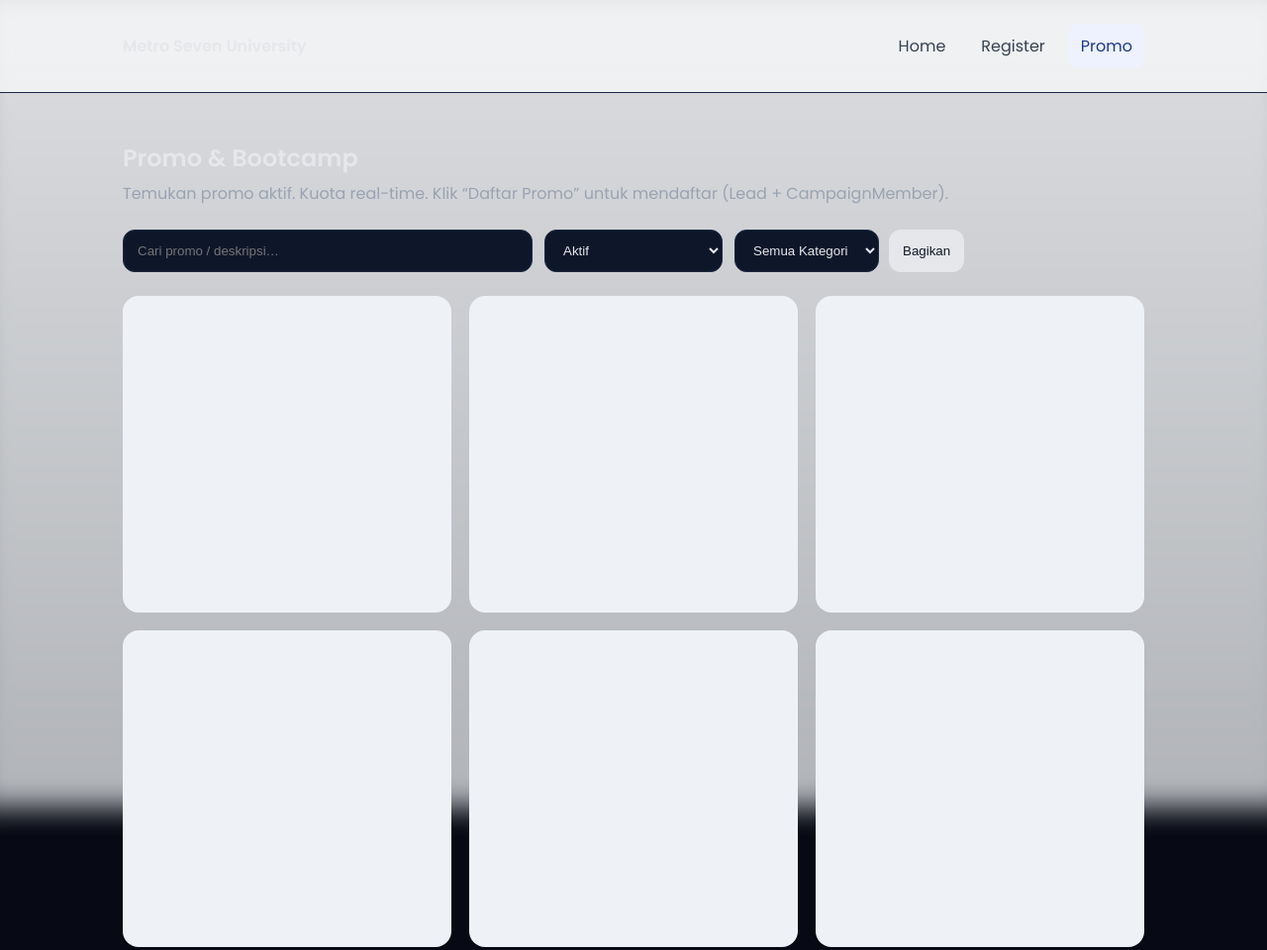
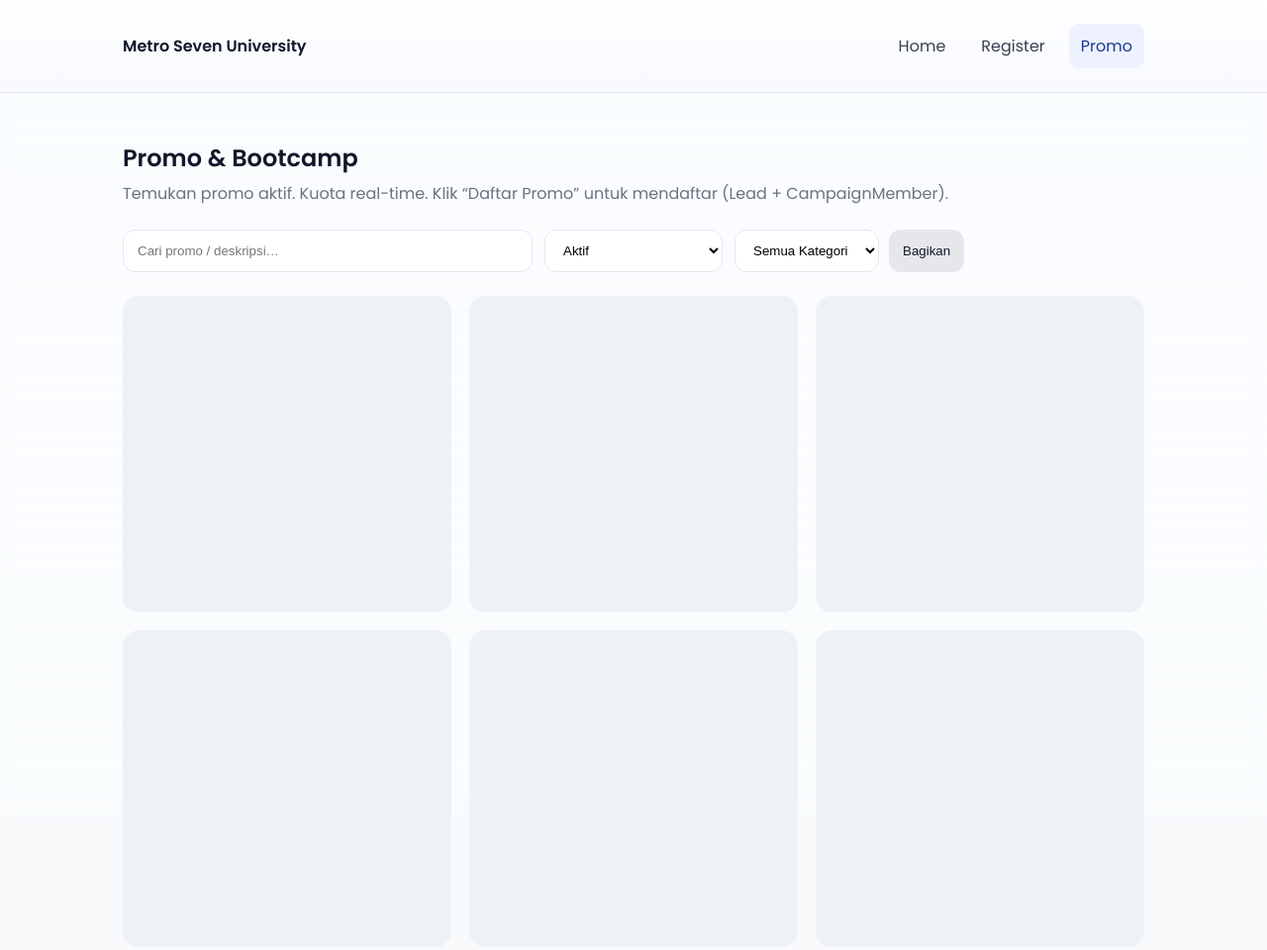
Before and after one commit to rykuzz/MetroSeven-webToLead, a website: page src/promos.html in a window 1280 px wide. Shown: the top 960 px of the page at 99% size. Drawn offline with Linux system fonts and the dark colour scheme; some packages are replaced by stand-ins of ours; a script that the page names is missing.

Commit message:
Refactor CSS styles for improved organization

```diff
--- a/src/css/promos.css
+++ b/src/css/promos.css
@@ -3,13 +3,6 @@
   --primary:#2563eb; --primary-600:#1d4ed8; --ring:rgba(37,99,235,.25);
   --chip:#f3f4f6; --sale:#f43f5e; --bg:#f8fafc; --border:#e5e7eb;
   --shadow:rgba(15,23,42,.06); --shadow-2:rgba(15,23,42,.10);
-}
-@media (prefers-color-scheme: dark) {
-  :root{
-    --card:#0b1020; --bg:#070a14; --ink:#e5e7eb;
-    --muted:#9aa3b2; --border:#1f2a44; --chip:#111a2d;
-    --shadow:rgba(0,0,0,.35); --shadow-2:rgba(0,0,0,.5);
-  }
 }
 *{box-sizing:border-box}
 html,body{margin:0;padding:0;font-family:Poppins,system-ui,-apple-system,Segoe UI,Roboto,Ubuntu,'Helvetica Neue',Arial;color:var(--ink);background:var(--bg)}
@@ -23,11 +16,8 @@ html,body{margin:0;padding:0;font-family:Poppins,system-ui,-apple-system,Segoe U
 }
 .site-header, main.container, .modal{position:relative; z-index:1}
 
-/* Header (glass-ready) */
+/* Header */
 .site-header{background:linear-gradient(180deg,#fff,#f7f9ff);border-bottom:1px solid var(--border);position:sticky;top:0;z-index:50}
-@supports (backdrop-filter: blur(6px)) {
-  .site-header{background:rgba(255,255,255,.6);backdrop-filter:saturate(140%) blur(8px)}
-}
 .site-header .container{display:flex;align-items:center;gap:24px}
 .brand{font-weight:700;text-decoration:none;color:var(--ink)}
 .nav{margin-left:auto;display:flex;gap:12px}
@@ -43,9 +33,6 @@ html,body{margin:0;padding:0;font-family:Poppins,system-ui,-apple-system,Segoe U
 .filters-actions{display:flex;gap:10px}
 .input{padding:12px 14px;border:1px solid var(--border);border-radius:12px;outline:none;background:#fff}
 .input:focus{border-color:var(--primary);box-shadow:0 0 0 3px var(--ring)}
-@media (prefers-color-scheme: dark){
-  .input{background:#0e172a;color:var(--ink)}
-}
 
 /* Grid & Card */
 .grid{display:grid;grid-template-columns:repeat(3,1fr);gap:18px}
@@ -61,7 +48,7 @@ html,body{margin:0;padding:0;font-family:Poppins,system-ui,-apple-system,Segoe U
 .badge-cat{background:var(--chip)}
 .badge-quota{background:#111827;color:#fff;opacity:.95}
 
-/* Badge wrappers (diskon kiri, kuota kanan) */
+/* Badge wrappers */
 .badges-left,.badges-right{position:absolute;top:10px;display:flex;flex-direction:column;gap:8px;z-index:2}
 .badges-left{left:10px;align-items:flex-start}
 .badges-right{right:10px;align-items:flex-end}
@@ -118,7 +105,6 @@ html,body{margin:0;padding:0;font-family:Poppins,system-ui,-apple-system,Segoe U
 .modal{position:fixed;inset:0;background:rgba(15,23,42,.55);display:none;align-items:center;justify-content:center;padding:16px;z-index:100}
 .modal.show{display:flex}
 .modal-dialog{background:#fff;border-radius:18px;max-width:520px;width:100%;padding:20px 20px 16px;position:relative;box-shadow:0 22px 60px rgba(0,0,0,.25)}
-@supports (backdrop-filter: blur(6px)) {.modal-dialog{background:rgba(255,255,255,.72);backdrop-filter:saturate(140%) blur(10px);border: 1px solid rgba(255,255,255,.6)}}
 .modal-close{position:absolute;top:10px;right:10px;border:none;background:transparent;font-size:18px;cursor:pointer}
 .form-row{display:flex;flex-direction:column;margin:10px 0}
 .form-row label{font-size:13px;margin-bottom:6px;color:#111827}
```
